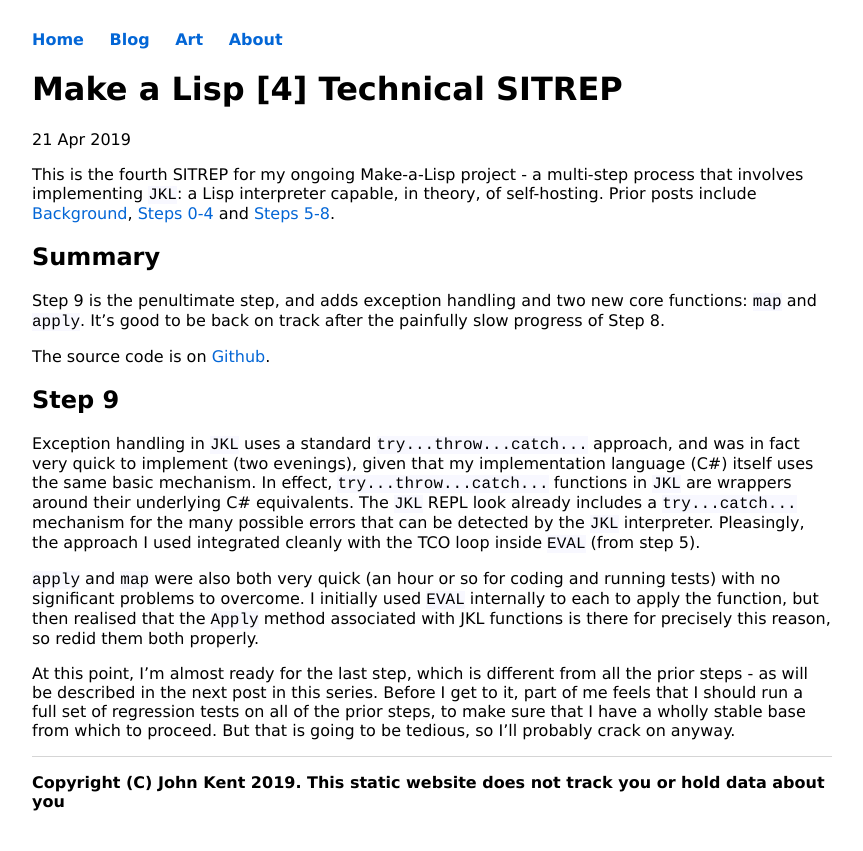
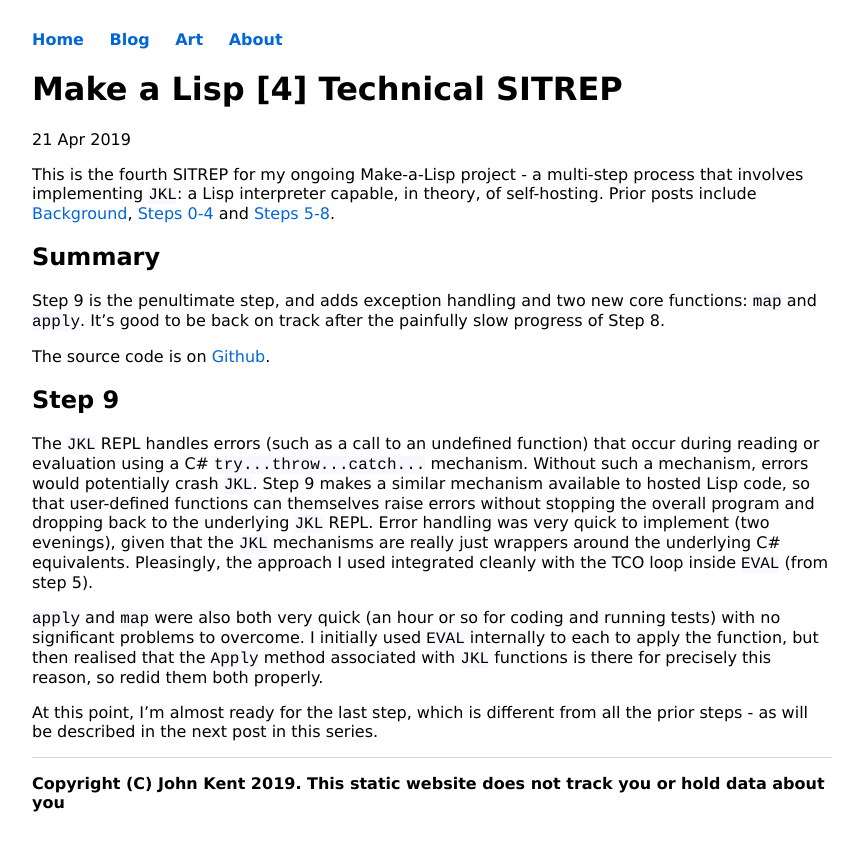
Before and after one commit to KineticLensman/KineticLensman.github.io, a Jekyll site: the page built from _posts/2019-04-21-MAL-4.md, in a window 1280 px wide. Shown: the top 851 px of the page, without its empty margins (208-1071 px from the left). Built offline with Jekyll 4.4.1, drawn with Linux system fonts in a browser that asks for light colours.

Commit message:
rewording for clarity

```diff
--- a/_posts/2019-04-21-MAL-4.md
+++ b/_posts/2019-04-21-MAL-4.md
@@ -7,8 +7,6 @@ date: 2019-04-21
 This is the fourth SITREP for my ongoing Make-a-Lisp project - a multi-step process that involves implementing `JKL`: a Lisp interpreter capable, in theory, of self-hosting. Prior posts include [Background](https://www.non-kinetic-effects.co.uk/blog/2019/01/01/MAL-1),
 [Steps 0-4](https://www.non-kinetic-effects.co.uk/blog/2019/01/21/MAL-2) and [Steps 5-8](https://www.non-kinetic-effects.co.uk/blog/2019/04/14/MAL-3).
 
-
-
 ## Summary
 
 Step 9 is the penultimate step, and adds exception handling and two new core functions: `map` and `apply`. It's good to be back on track after the painfully slow progress of Step 8.
@@ -17,8 +15,8 @@ The source code is on [Github](https://github.com/KineticLensman/JK-s-Lisp/tree/
 
 ## Step 9
 
-Exception handling in `JKL` uses a standard `try...throw...catch...` approach, and was in fact very quick to implement (two evenings), given that my implementation language (C#) itself uses the same basic mechanism. In effect, `try...throw...catch...` functions in `JKL` are wrappers around their underlying C# equivalents. The `JKL` REPL look already includes a `try...catch...` mechanism for the many possible errors that can be detected by the `JKL` interpreter. Pleasingly, the approach I used integrated cleanly with the TCO loop inside `EVAL` (from step 5).
+The `JKL` REPL handles errors (such as a call to an undefined function) that occur during reading or evaluation using a C# `try...throw...catch...` mechanism. Without such a mechanism, errors would potentially crash `JKL`. Step 9 makes a similar mechanism available to hosted Lisp code, so that user-defined functions can themselves raise errors without stopping the overall program and dropping back to the underlying `JKL` REPL. Error handling was very quick to implement (two evenings), given that the `JKL` mechanisms are really just wrappers around the underlying C# equivalents. Pleasingly, the approach I used integrated cleanly with the TCO loop inside `EVAL` (from step 5).
 
-`apply` and `map` were also both very quick (an hour or so for coding and running tests) with no significant problems to overcome. I initially used `EVAL` internally to each to apply the function, but then realised that the `Apply` method associated with JKL functions is there for precisely this reason, so redid them both properly.
+`apply` and `map` were also both very quick (an hour or so for coding and running tests) with no significant problems to overcome. I initially used `EVAL` internally to each to apply the function, but then realised that the `Apply` method associated with `JKL` functions is there for precisely this reason, so redid them both properly.
 
-At this point, I'm almost ready for the last step, which is different from all the prior steps - as will be described in the next post in this series. Before I get to it, part of me feels that I should run a full set of regression tests on all of the prior steps, to make sure that I have a wholly stable base from which to proceed. But that is going to be tedious, so I'll probably crack on anyway.
+At this point, I'm almost ready for the last step, which is different from all the prior steps - as will be described in the next post in this series.
```
